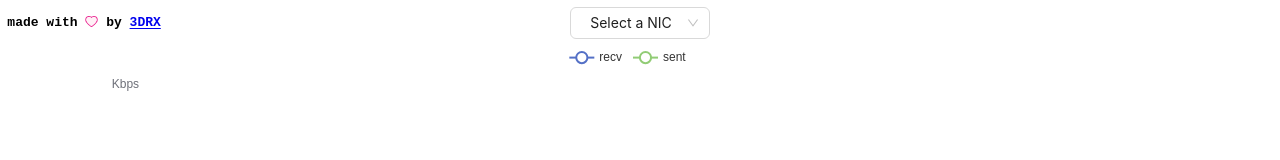
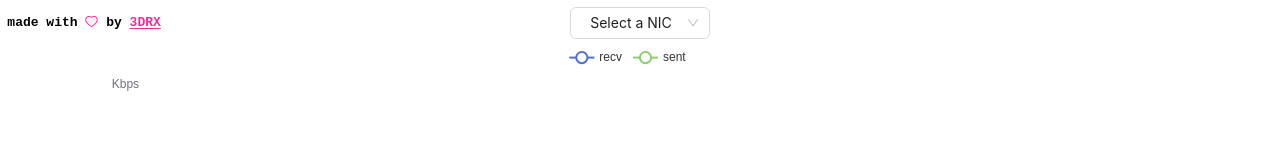
Before and after one commit to 3DRX/tcctl, a React (Vite) app in the folder webui/: page / in a window 1280 px wide. Shown: the top 160 px of the page. Built offline with nearby package versions, Linux system fonts and the light colour scheme; no server answers.

Commit message:
Small color related style tweak

```diff
--- a/webui/src/App.css
+++ b/webui/src/App.css
@@ -2,10 +2,10 @@ html,
 body {
   height: 100%;
   margin: 0;
+  background-color: var(--color-background);
 }
 
 #root {
   height: 100%;
   text-align: center;
-  background-color: var(--color-background);
 }
--- a/webui/src/components/Description.tsx
+++ b/webui/src/components/Description.tsx
@@ -20,12 +20,14 @@ function Description(props: DescriptionProps) {
           fontFamily: "monospace",
         }}
       >
-        made with <HeartTwoTone twoToneColor="#eb2f96" /> by{" "}
+        made with{" "}
+        <HeartTwoTone twoToneColor={props.dark ? "#65A8F9" : "#eb2f96"} /> by{" "}
         <a
           href="https://github.com/3DRX"
           target="_blank"
           style={{
             fontWeight: "bold",
+            color: props.dark ? "#65A8F9" : "#eb2f96",
           }}
         >
           3DRX
```
